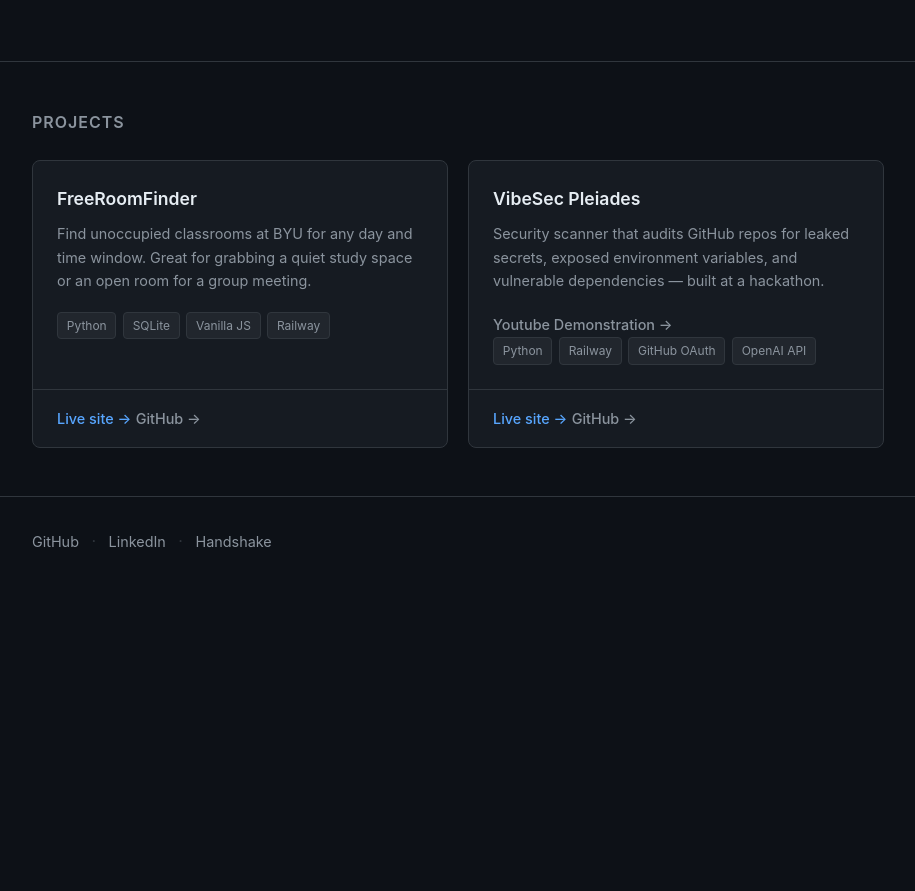
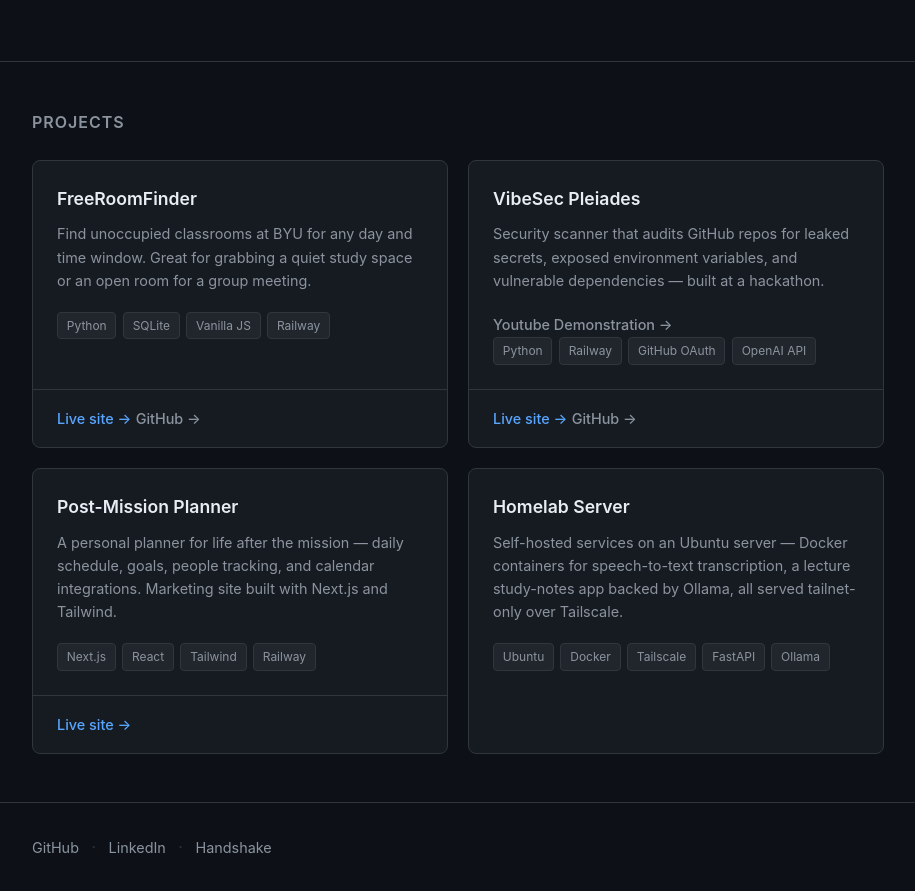
Before and after one commit to wlholland/WillPortfolioOfficial, a website: page index.html in a window 1280 px wide. Shown: the part 183-1074 px from the top of the page, without its empty margins (182-1097 px from the left). Before the commit the page ends 800 px from the top, so only its background shows below. Drawn offline with Linux system fonts and the light colour scheme.

Commit message:
add Post-Mission Planner and Homelab Server project cards

```diff
--- a/index.html
+++ b/index.html
@@ -55,6 +55,36 @@
           </div>
         </article>
 
+        <article class="card">
+          <div class="card-body">
+            <h3>Post-Mission Planner</h3>
+            <p>A personal planner for life after the mission — daily schedule, goals, people tracking, and calendar integrations. Marketing site built with Next.js and Tailwind.</p>
+            <div class="badges">
+              <span class="badge">Next.js</span>
+              <span class="badge">React</span>
+              <span class="badge">Tailwind</span>
+              <span class="badge">Railway</span>
+            </div>
+          </div>
+          <div class="card-footer">
+            <a href="https://postmissionplanner.com" target="_blank" rel="noopener" class="btn">Live site &rarr;</a>
+          </div>
+        </article>
+
+        <article class="card">
+          <div class="card-body">
+            <h3>Homelab Server</h3>
+            <p>Self-hosted services on an Ubuntu server — Docker containers for speech-to-text transcription, a lecture study-notes app backed by Ollama, all served tailnet-only over Tailscale.</p>
+            <div class="badges">
+              <span class="badge">Ubuntu</span>
+              <span class="badge">Docker</span>
+              <span class="badge">Tailscale</span>
+              <span class="badge">FastAPI</span>
+              <span class="badge">Ollama</span>
+            </div>
+          </div>
+        </article>
+
       </div>
     </section>
   </main>
```
